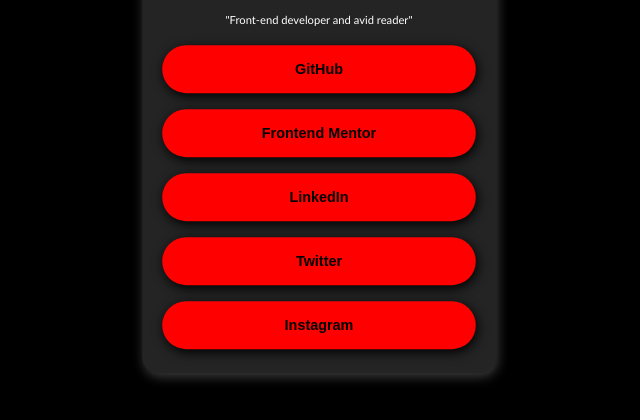
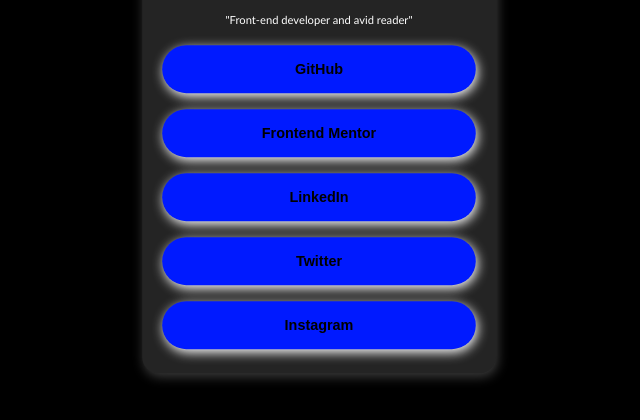
Before and after one commit to Ferchox/social-links-profile-main, a plain HTML site: page index.html in a window 1280 px wide. Shown: the part 302-722 px from the top of the page, without its empty margins (321-961 px from the left). Drawn offline with Linux system fonts and the light colour scheme.

Commit message:
botones azules

```diff
--- a/css/style.css
+++ b/css/style.css
@@ -58,10 +58,10 @@
     color:black;
     width: 100%;
     height: 60px;
-    background-color: #FF0000;
+    background-color: #001AFF;
     margin: 10px 0;
     border-radius: 2em;
-    box-shadow: 2px 4px 15px black;
+    box-shadow: 2px 4px 15px white;
     z-index: 1;
     transition: all 1s;
     font-size: large;
```
